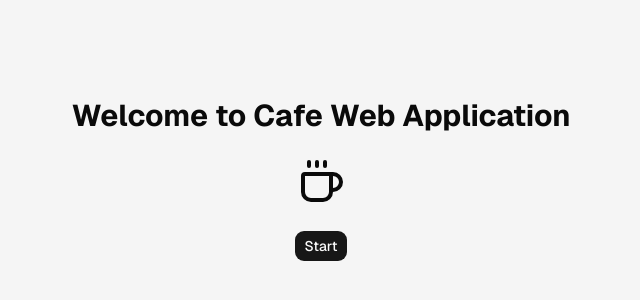
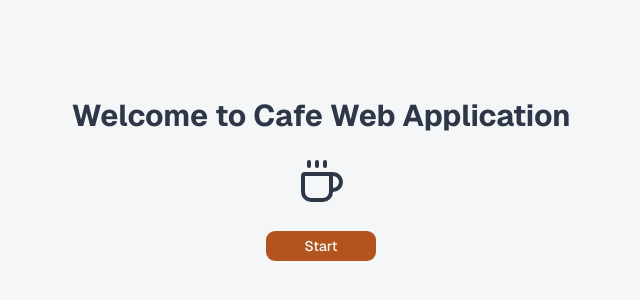
Before and after one commit to Beeaigees/kelompok-10-project, a Next.js app: page / in a window 1280 px wide. Shown: the part 220-520 px from the top of the page, without its empty margins (319-959 px from the left). Built offline with nearby package versions, Linux system fonts and the light colour scheme.

Commit message:
ngubah warna tampilan web

```diff
--- a/src/app/(auth)/layout.jsx
+++ b/src/app/(auth)/layout.jsx
@@ -3,14 +3,14 @@ import { ModeToggle } from "../../components/common/Mode-toggle";
 import { Coffee } from "lucide-react";
 export default function AuthLayout({ children }) {
   return (
-    <div className="relative bg-muted flex min-h-svh flex-col items-center justify-center gap-6 p-6 md:p-10">
+    <div className="relative bg-background flex min-h-svh flex-col items-center justify-center gap-6 p-6 md:p-10">
       <div className="absolute top-4 right-4">
         <ModeToggle />
       </div>
       <div className="">
         <div className="flex items-center gap-2 text-2xl font-semibold">
           <span>BrewOps</span>
-          <Coffee size={48} className="text-brown-primary" />
+          <Coffee size={48} className="text-primary" />
         </div>
       </div>
       <div className="flex w-full max-w-sm flex-col gap-6">{children}</div>
--- a/src/app/(dashboard)/_components/dashboard-time-shift.jsx
+++ b/src/app/(dashboard)/_components/dashboard-time-shift.jsx
@@ -3,7 +3,7 @@ import { Badge } from "../../../components/ui/badge";
 
 export default function DashboardTimeShift() {
   return (
-    <Badge className="bg-green-300 text-green-800 dark:bg-green-950 dark:text-green-300">
+    <Badge className="bg-green-100 text-green-800 dark:bg-green-950 dark:text-green-300">
       <Dot size={64} />
       <p className="font-semibold">Shift time 07:00 AM - 03:00 PM</p>
     </Badge>
--- a/src/app/(dashboard)/kitchen/_components/Kitchen.jsx
+++ b/src/app/(dashboard)/kitchen/_components/Kitchen.jsx
@@ -62,7 +62,7 @@ export default function Kitchen() {
   return (
     <div className="p-4 space-y-3">
       {orders.map((order) => (
-        <div key={order.id} className="rounded-lg border border-border p-3">
+        <div key={order.id} className="rounded-lg border border-border bg-card text-card-foreground p-3">
           <div className="flex items-center justify-between">
             <span className="font-medium">Ticket #{order.ticket_number}</span>
             <span className="text-xs text-muted-foreground">{order.status}</span>
@@ -72,7 +72,7 @@ export default function Kitchen() {
             {order.status === "PENDING" && (
               <button
                 onClick={() => startPreparing(order.id)}
-                className="rounded bg-orange-600 px-3 py-1 text-sm text-white"
+                className="rounded bg-primary px-3 py-1 text-sm text-primary-foreground"
               >
                 Mulai Masak
               </button>
@@ -80,7 +80,7 @@ export default function Kitchen() {
             {order.status === "PREPARING" && (
               <button
                 onClick={() => markReady(order.id)}
-                className="rounded bg-green-600 px-3 py-1 text-sm text-white"
+                className="rounded bg-green-700 px-3 py-1 text-sm text-white"
               >
                 Tandai Selesai
               </button>
--- a/src/app/globals.css
+++ b/src/app/globals.css
@@ -45,77 +45,86 @@
   --radius-2xl: calc(var(--radius) * 1.8);
   --radius-3xl: calc(var(--radius) * 2.2);
   --radius-4xl: calc(var(--radius) * 2.6);
-  --color-brown-primary: #b45309;
-  --color-brown-primary-hover: #9a4607;
+  --color-primary-hover: var(--primary-hover);
 }
 
+/*
+ * Palet warna:
+ * - Brand       : #B3541E (primary) - #A04000 (primary hover)
+ * - Light mode  : #F4F6F8 (background) - #F8F9FA (surface) - #2D3748 (text)
+ * - Dark mode   : #1A202C (background) - #2D3748 (surface) - #F4F6F8 (text)
+ * Warna turunan dibuat dari palet di atas memakai color-mix agar tetap konsisten.
+ */
+
 :root {
-  --background: oklch(1 0 0);
-  --foreground: oklch(0.145 0 0);
-  --card: oklch(1 0 0);
-  --card-foreground: oklch(0.145 0 0);
-  --popover: oklch(1 0 0);
-  --popover-foreground: oklch(0.145 0 0);
-  --primary: oklch(0.205 0 0);
-  --primary-foreground: oklch(0.985 0 0);
-  --secondary: oklch(0.97 0 0);
-  --secondary-foreground: oklch(0.205 0 0);
-  --muted: oklch(0.97 0 0);
-  --muted-foreground: oklch(0.556 0 0);
-  --accent: oklch(0.97 0 0);
-  --accent-foreground: oklch(0.205 0 0);
+  --background: #f4f6f8;
+  --foreground: #2d3748;
+  --card: #f8f9fa;
+  --card-foreground: #2d3748;
+  --popover: #f8f9fa;
+  --popover-foreground: #2d3748;
+  --primary: #b3541e;
+  --primary-foreground: #f8f9fa;
+  --primary-hover: #a04000;
+  --secondary: color-mix(in srgb, #2d3748 8%, #f8f9fa);
+  --secondary-foreground: #2d3748;
+  --muted: color-mix(in srgb, #2d3748 6%, #f8f9fa);
+  --muted-foreground: color-mix(in srgb, #2d3748 75%, #f4f6f8);
+  --accent: color-mix(in srgb, #b3541e 8%, #f8f9fa);
+  --accent-foreground: #2d3748;
   --destructive: oklch(0.577 0.245 27.325);
-  --border: oklch(0.922 0 0);
-  --input: oklch(0.922 0 0);
-  --ring: oklch(0.708 0 0);
-  --chart-1: oklch(0.87 0 0);
-  --chart-2: oklch(0.556 0 0);
-  --chart-3: oklch(0.439 0 0);
-  --chart-4: oklch(0.371 0 0);
-  --chart-5: oklch(0.269 0 0);
+  --border: color-mix(in srgb, #2d3748 14%, #f4f6f8);
+  --input: color-mix(in srgb, #2d3748 16%, #f4f6f8);
+  --ring: #b3541e;
+  --chart-1: #b3541e;
+  --chart-2: #a04000;
+  --chart-3: #2d3748;
+  --chart-4: color-mix(in srgb, #b3541e 55%, #f4f6f8);
+  --chart-5: color-mix(in srgb, #2d3748 45%, #f4f6f8);
   --radius: 0.625rem;
-  --sidebar: oklch(0.985 0 0);
-  --sidebar-foreground: oklch(0.145 0 0);
-  --sidebar-primary: oklch(0.205 0 0);
-  --sidebar-primary-foreground: oklch(0.985 0 0);
-  --sidebar-accent: oklch(0.97 0 0);
-  --sidebar-accent-foreground: oklch(0.205 0 0);
-  --sidebar-border: oklch(0.922 0 0);
-  --sidebar-ring: oklch(0.708 0 0);
+  --sidebar: #f8f9fa;
+  --sidebar-foreground: #2d3748;
+  --sidebar-primary: #b3541e;
+  --sidebar-primary-foreground: #f8f9fa;
+  --sidebar-accent: color-mix(in srgb, #2d3748 6%, #f8f9fa);
+  --sidebar-accent-foreground: #2d3748;
+  --sidebar-border: color-mix(in srgb, #2d3748 12%, #f8f9fa);
+  --sidebar-ring: #b3541e;
 }
 
 .dark {
-  --background: oklch(0.145 0 0);
-  --foreground: oklch(0.985 0 0);
-  --card: oklch(0.205 0 0);
-  --card-foreground: oklch(0.985 0 0);
-  --popover: oklch(0.205 0 0);
-  --popover-foreground: oklch(0.985 0 0);
-  --primary: oklch(0.922 0 0);
-  --primary-foreground: oklch(0.205 0 0);
-  --secondary: oklch(0.269 0 0);
-  --secondary-foreground: oklch(0.985 0 0);
-  --muted: oklch(0.269 0 0);
-  --muted-foreground: oklch(0.708 0 0);
-  --accent: oklch(0.269 0 0);
-  --accent-foreground: oklch(0.985 0 0);
+  --background: #1a202c;
+  --foreground: #f4f6f8;
+  --card: #2d3748;
+  --card-foreground: #f8f9fa;
+  --popover: #2d3748;
+  --popover-foreground: #f8f9fa;
+  --primary: #b3541e;
+  --primary-foreground: #f8f9fa;
+  --primary-hover: #a04000;
+  --secondary: color-mix(in srgb, #f4f6f8 10%, #2d3748);
+  --secondary-foreground: #f8f9fa;
+  --muted: color-mix(in srgb, #f4f6f8 6%, #2d3748);
+  --muted-foreground: color-mix(in srgb, #f4f6f8 70%, #1a202c);
+  --accent: color-mix(in srgb, #b3541e 20%, #2d3748);
+  --accent-foreground: #f8f9fa;
   --destructive: oklch(0.704 0.191 22.216);
-  --border: oklch(1 0 0 / 10%);
-  --input: oklch(1 0 0 / 15%);
-  --ring: oklch(0.556 0 0);
-  --chart-1: oklch(0.87 0 0);
-  --chart-2: oklch(0.556 0 0);
-  --chart-3: oklch(0.439 0 0);
-  --chart-4: oklch(0.371 0 0);
-  --chart-5: oklch(0.269 0 0);
-  --sidebar: oklch(0.205 0 0);
-  --sidebar-foreground: oklch(0.985 0 0);
-  --sidebar-primary: oklch(0.488 0.243 264.376);
-  --sidebar-primary-foreground: oklch(0.985 0 0);
-  --sidebar-accent: oklch(0.269 0 0);
-  --sidebar-accent-foreground: oklch(0.985 0 0);
-  --sidebar-border: oklch(1 0 0 / 10%);
-  --sidebar-ring: oklch(0.556 0 0);
+  --border: color-mix(in srgb, #f4f6f8 12%, #1a202c);
+  --input: color-mix(in srgb, #f4f6f8 16%, #1a202c);
+  --ring: #b3541e;
+  --chart-1: #b3541e;
+  --chart-2: #a04000;
+  --chart-3: #f4f6f8;
+  --chart-4: color-mix(in srgb, #b3541e 60%, #2d3748);
+  --chart-5: color-mix(in srgb, #f4f6f8 40%, #2d3748);
+  --sidebar: #1a202c;
+  --sidebar-foreground: #f4f6f8;
+  --sidebar-primary: #b3541e;
+  --sidebar-primary-foreground: #f8f9fa;
+  --sidebar-accent: #2d3748;
+  --sidebar-accent-foreground: #f8f9fa;
+  --sidebar-border: color-mix(in srgb, #f4f6f8 10%, #1a202c);
+  --sidebar-ring: #b3541e;
 }
 
 @layer base {
--- a/src/app/page.jsx
+++ b/src/app/page.jsx
@@ -1,17 +1,45 @@
-'use client';
+"use client";
+
+import { useTransition } from "react";
+import { useRouter } from "next/navigation";
+import { Coffee, Loader2 } from "lucide-react";
 import { Button } from "../components/ui/button";
-import { Coffee } from "lucide-react";
-import Link from "next/link";
 
 export default function Utama() {
+  const router = useRouter();
+  // isPending bernilai true selama navigasi ke /cashier belum selesai
+  // (termasuk saat server component /cashier mengambil data produk).
+  const [isPending, startTransition] = useTransition();
+
+  const handleStart = () => {
+    if (isPending) return;
+
+    startTransition(() => {
+      router.push("/cashier");
+    });
+  };
+
   return (
-    <div className="relative bg-muted flex min-h-svh flex-col items-center justify-center gap-6 p-6 md:p-10">
+    <div className="relative bg-background flex min-h-svh flex-col items-center justify-center gap-6 p-6 md:p-10">
       <h1 className="text-3xl font-bold">Welcome to Cafe Web Application</h1>{" "}
       <Coffee size={48} />
       <div className="absolute right-1 p-3"></div>
       <div className="">
-        <Button>
-          <Link href="/cashier">Start</Link>
+        <Button
+          type="button"
+          onClick={handleStart}
+          disabled={isPending}
+          aria-busy={isPending}
+          className="min-w-28 gap-2 px-4"
+        >
+          {isPending ? (
+            <>
+              <Loader2 className="animate-spin" aria-hidden="true" />
+              <span>Memuat...</span>
+            </>
+          ) : (
+            <span>Start</span>
+          )}
         </Button>
       </div>
     </div>
--- a/src/components/ui/button.jsx
+++ b/src/components/ui/button.jsx
@@ -7,7 +7,7 @@ const buttonVariants = cva(
   {
     variants: {
       variant: {
-        default: "bg-primary text-primary-foreground hover:bg-primary/80",
+        default: "bg-primary text-primary-foreground hover:bg-primary-hover",
         outline:
           "border-border bg-background hover:bg-muted hover:text-foreground aria-expanded:bg-muted aria-expanded:text-foreground dark:border-input dark:bg-input/30 dark:hover:bg-input/50",
         secondary:
```
Also changed, not shown: src/app/(dashboard)/cashier/_components/ProductCard.jsx (+6 -6 lines), src/app/(dashboard)/cashier/_components/Ticket.jsx (+5 -5 lines), src/components/common/app-sidebar.jsx (+6 -6 lines).
